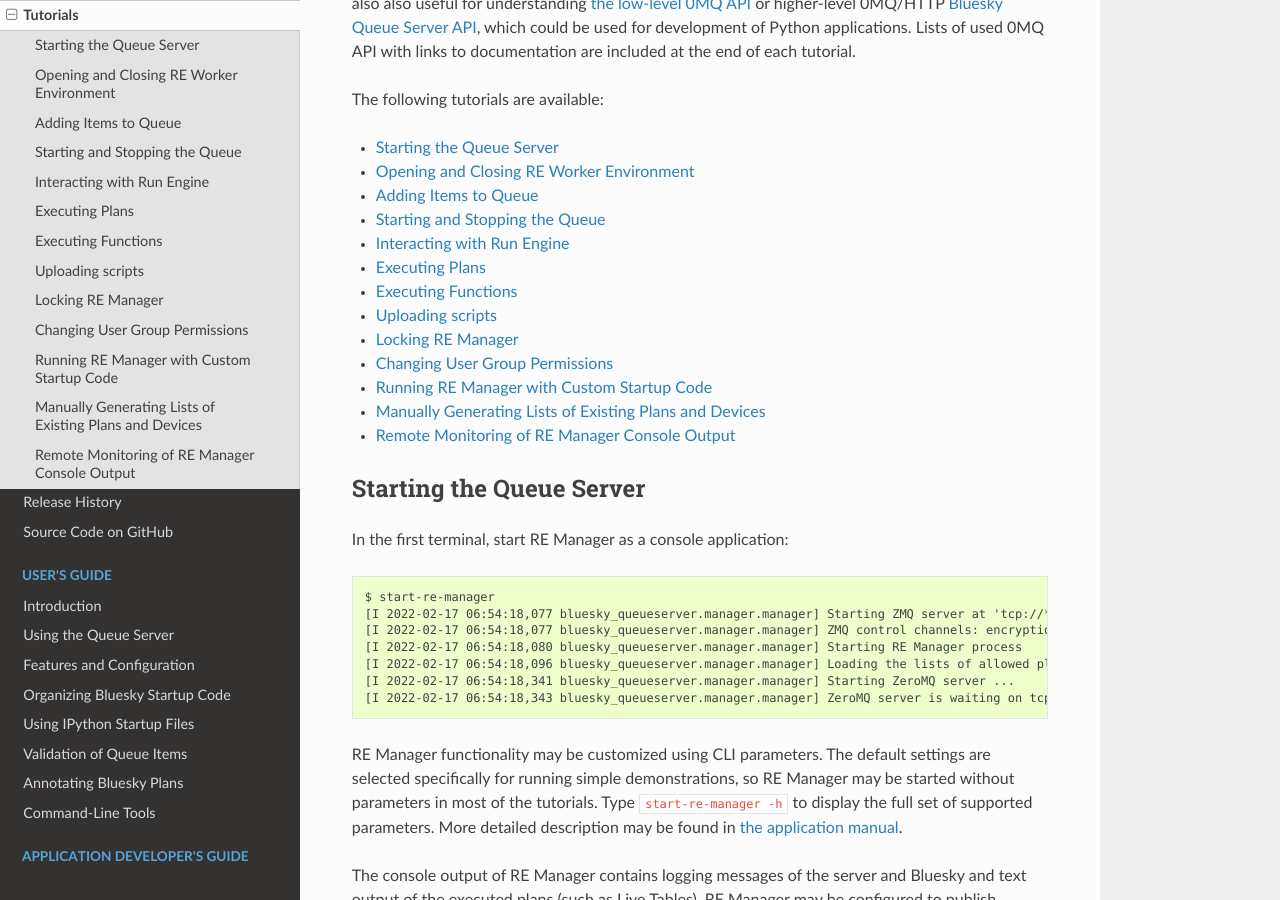
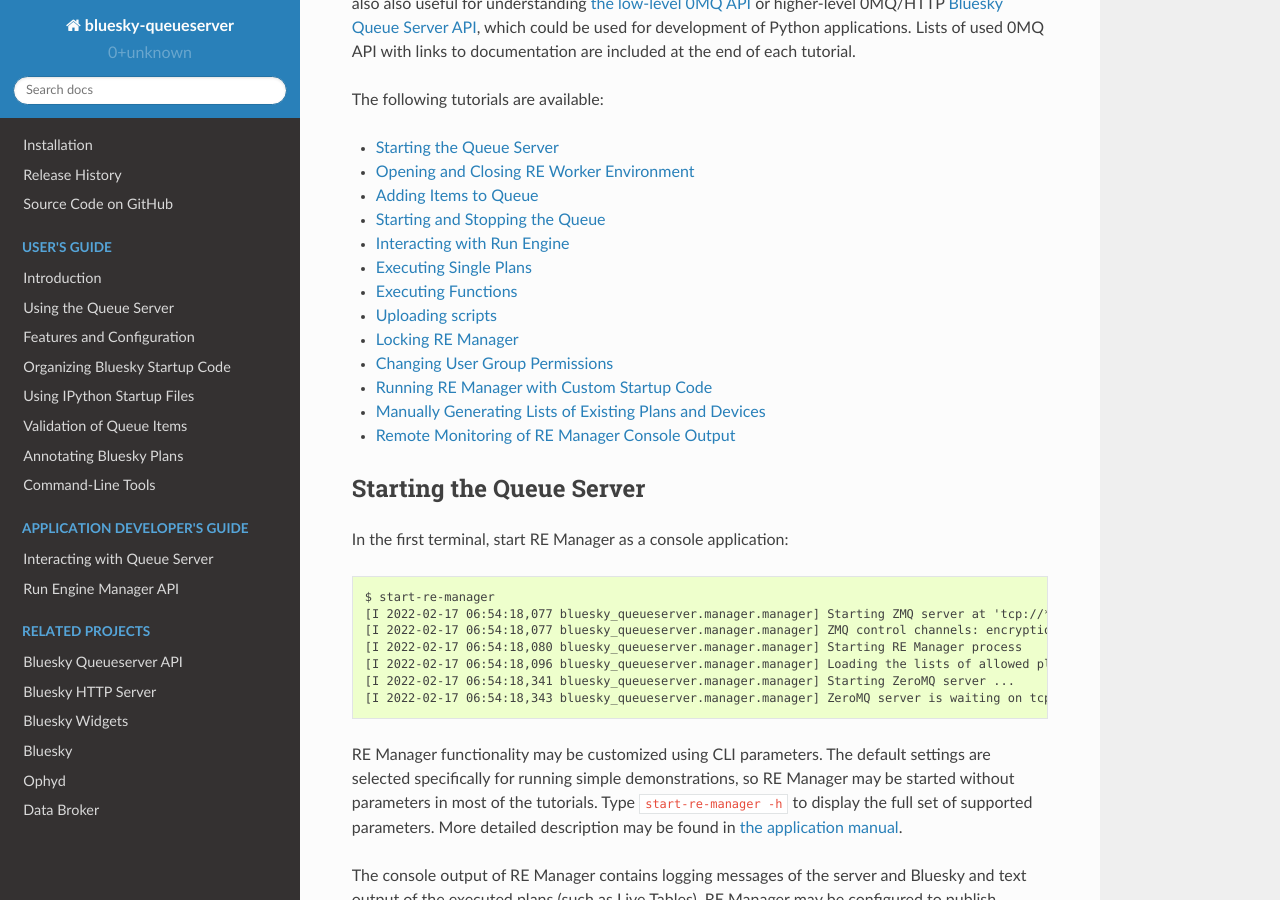
Before and after one commit to bluesky/bluesky-queueserver, a Sphinx documentation site: the page built from docs/source/tutorials.rst, in a window 1280 px wide and 900 px high, scrolled down 676 px. Built offline with Sphinx 7.4.7 and the Read the Docs theme 2.0.0, drawn with Linux system fonts in a browser that asks for light colours; pages that are not in the unit, such as notebooks, are missing from menus; some of the changed lines change nothing that is shown; some of the changed text lies outside the part shown.

Commit message:
DOC: more refactoring of docs

```diff
--- a/docs/source/tutorial.rst
+++ b/docs/source/tutorials.rst
@@ -837,8 +837,8 @@
 
 .. _tutorial_executing_plans:
 
-Executing Plans
----------------
+Executing Single Plans
+----------------------
 
 RE Manager allows to start immediate execution of a submitted plan without placing it in a queue.
 The plan may be submitted for execution only if the manager is idle, otherwise the API request fails
--- a/docs/source/using_queue_server.rst
+++ b/docs/source/using_queue_server.rst
@@ -205,11 +205,26 @@
 added to the back of the queue, allowing client to infinitely repeate a sequence of plans. The stopped plans
 are treated as successful in both modes, except that stopping a plan also stops execution of the queue.
 
-See the tutorial :ref:`tutorial_starting_stopping_queue`.
+See the tutorials :ref:`tutorial_starting_stopping_queue` and :ref:`tutorial_iteracting_with_run_engine.
 
-Interacting with the Worker Environment
----------------------------------------
+Executing Single Plans
+----------------------
 
+See the tutorial :ref:`tutorial_executing_plans`.
+
+Executing Functions
+-------------------
+
+See the tutorial :ref:`tutorial_executing_functions`.
+
+Uploading Scripts
+-----------------
+
+See the tutorial :ref:`tutorial_uploading_scripts`.
+
+
+Monitoring of RE Manager status
+-------------------------------
 
 .. _locking_re_manager:
 
```
